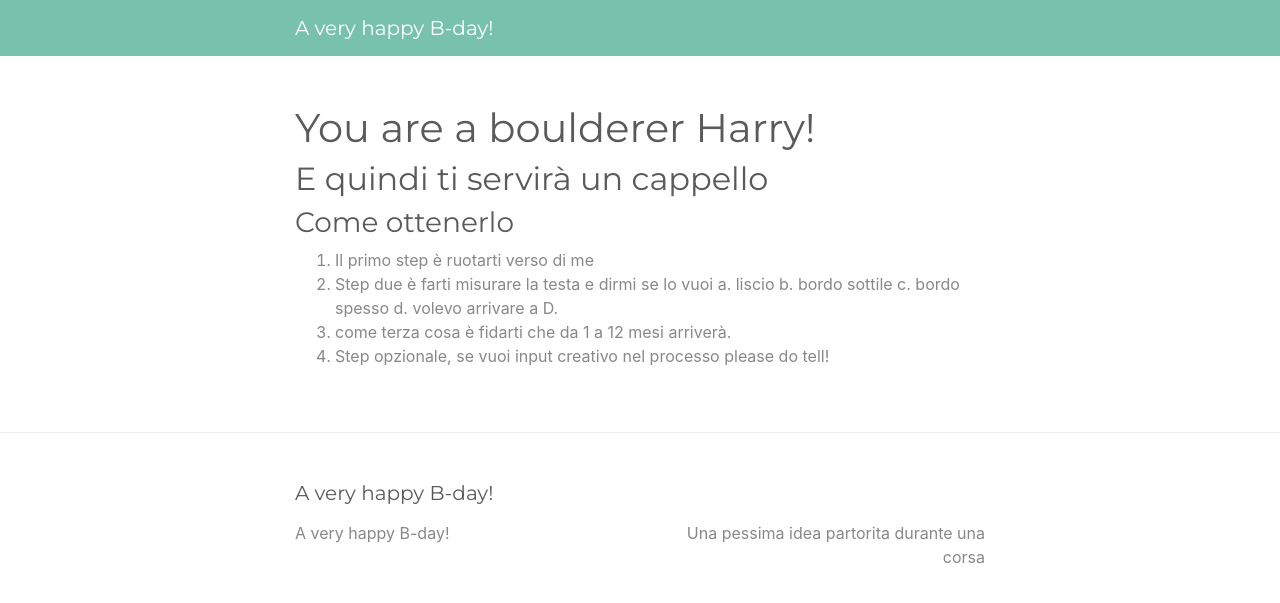
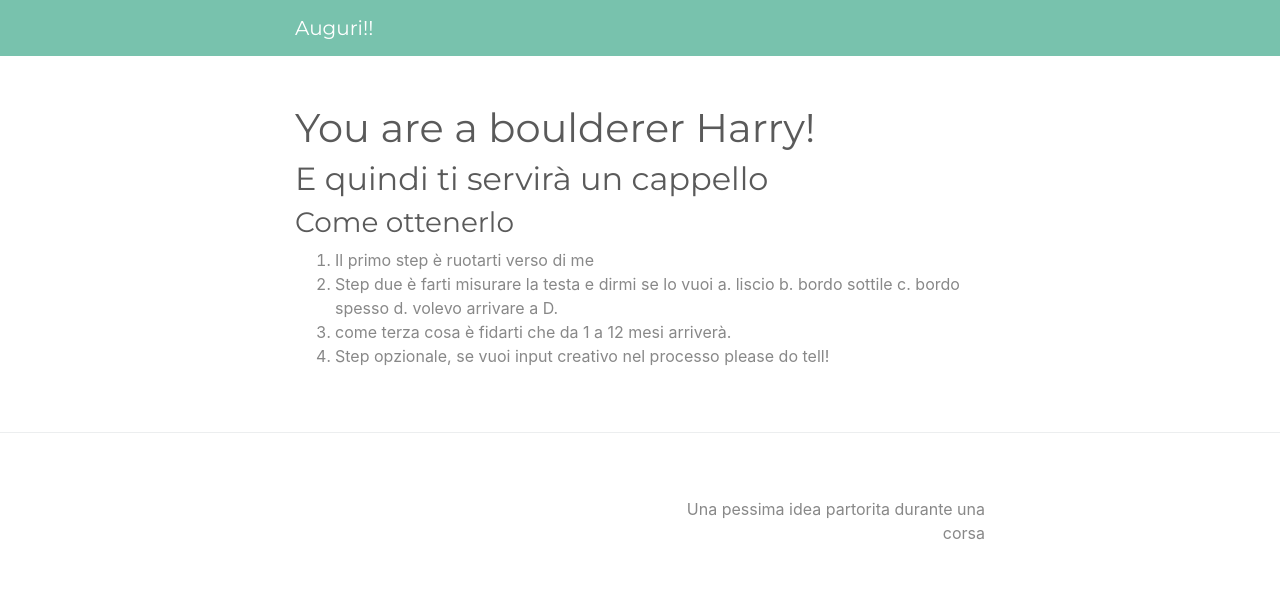
Before and after one commit to ifdevurandom/mariabday, a Jekyll site: the page built from index.md, in a window 1280 px wide. Shown: the top 603 px of the page. Built offline with Jekyll 4.4.1, drawn with Linux system fonts in a browser that asks for light colours.

Commit message:
Modified

```diff
--- a/_config.yml
+++ b/_config.yml
@@ -13,7 +13,7 @@
 # you will see them accessed via {{ site.title }}, {{ site.email }}, and so on.
 # You can create any custom variable you would like, and they will be accessible
 # in the templates via {{ site.myvariable }}.
-title: A very happy B-day!
+title: Auguri!!
 email: ""
 description: >- # this means to ignore newlines until "baseurl:"
   Una pessima idea partorita durante una corsa
--- a/_includes/footer.html
+++ b/_includes/footer.html
@@ -2,7 +2,7 @@
 <div class="py-5 border-top">
   <div class="container">
 
-    <p class="h5 mb-3">{{ site.title | escape }}</p>
+    <p class="h5 mb-3"></p>
 
     <div class="row">
 
@@ -11,8 +11,6 @@
           <li>
             {%- if site.author -%}
               {{ site.author | escape }}
-            {%- else -%}
-              {{ site.title | escape }}
             {%- endif -%}
           </li>
           {%- if site.email -%}
```
